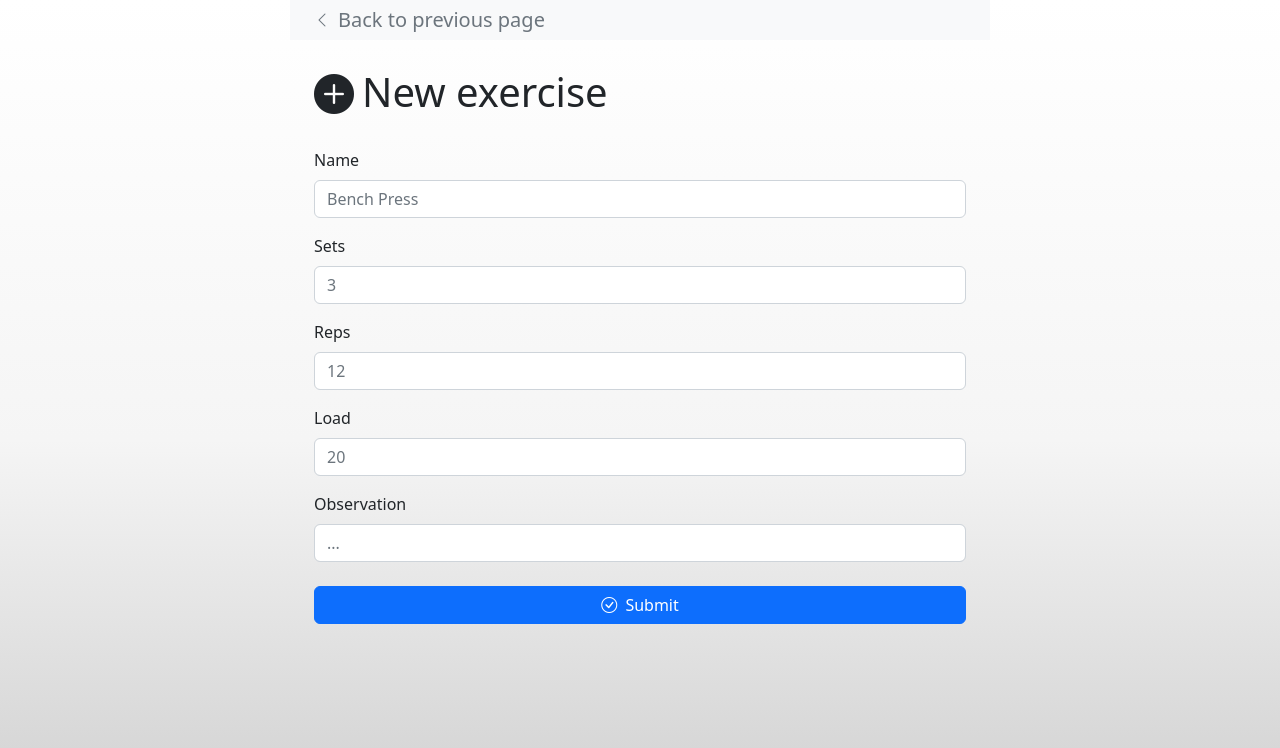
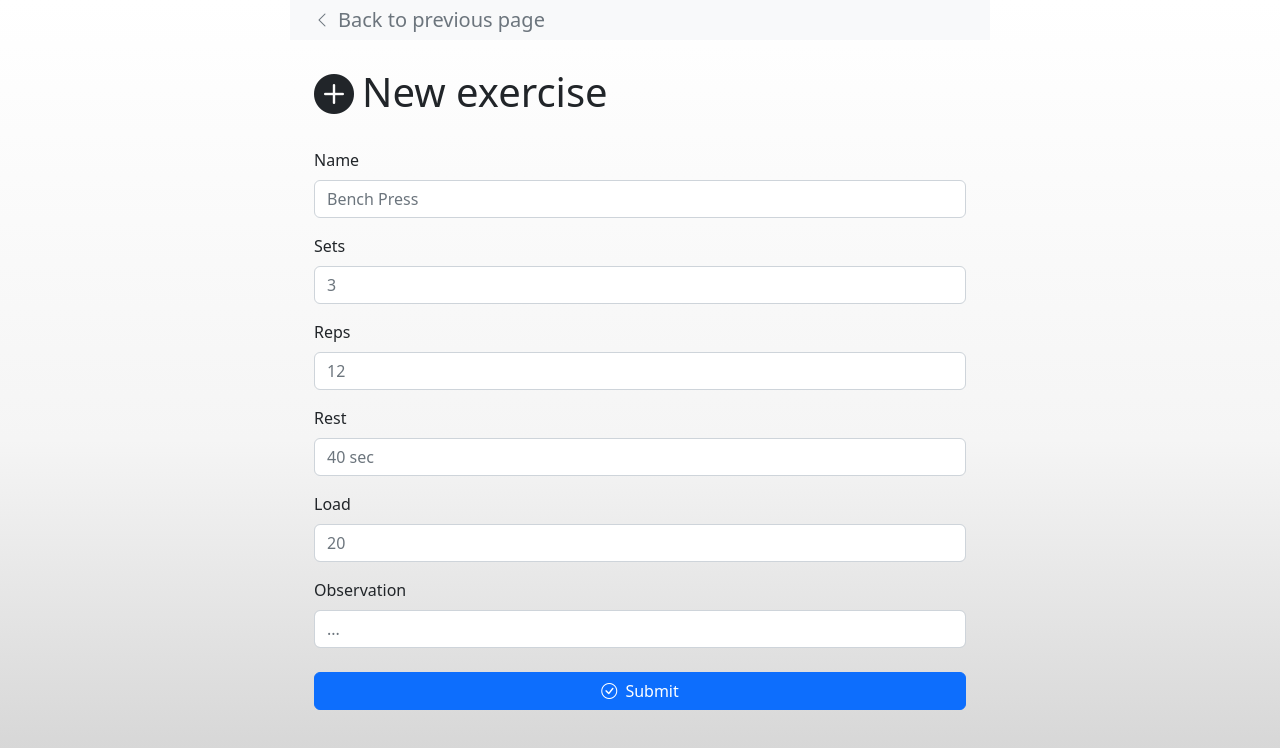
Before and after one commit to davigsousa/workout-manager, a Nuxt app: page /new-exercise/workout/1 in a window 1280 px wide. Shown: the top 748 px of the page. Built offline with nearby package versions, Linux system fonts and the light colour scheme.

Commit message:
feat: add rest to exercise models

```diff
--- a/components/PageHeader.vue
+++ b/components/PageHeader.vue
@@ -17,7 +17,7 @@
     >
       <i :class="'fs-1 bi bi-' + props.iconName"></i>
 
-      <h1 class="m-0 ms-2 mb-1">{{ props.pageTitle }}</h1>
+      <h1 class="m-0 ms-2 mb-1 text-wrap text-break">{{ props.pageTitle }}</h1>
     </header>
   </div>
 </template>
--- a/pages/index.vue
+++ b/pages/index.vue
@@ -32,7 +32,7 @@
           :to="'/workout/' + workout.id"
         >
           <div class="flex-fill">
-            <h5 class="card-title">{{ workout.name }}</h5>
+            <h5 class="card-title text-wrap text-break">{{ workout.name }}</h5>
             <p class="card-text">{{ workout.exercises.length }} exercises</p>
           </div>
 
--- a/pages/new-exercise/workout/[id].vue
+++ b/pages/new-exercise/workout/[id].vue
@@ -41,6 +41,17 @@
       </div>
 
       <div class="mb-3">
+        <label for="restInput" class="form-label">Rest</label>
+        <input
+          type="text"
+          class="form-control"
+          id="restInput"
+          placeholder="40 sec"
+          v-model="rest"
+        />
+      </div>
+
+      <div class="mb-3">
         <label for="loadInput" class="form-label">Load</label>
         <input
           type="text"
@@ -80,6 +91,7 @@ const workoutId = useRoute().params.id as string;
 const name = ref("");
 const sets = ref("");
 const reps = ref("");
+const rest = ref("");
 const load = ref("");
 const observation = ref("");
 
@@ -91,6 +103,7 @@ const handleSubmit = (e: Event) => {
     name: name.value,
     sets: sets.value,
     reps: reps.value,
+    rest: rest.value,
     load: load.value,
     observation: observation.value,
   });
--- a/pages/workout/[id].vue
+++ b/pages/workout/[id].vue
@@ -20,16 +20,21 @@
           class="card-body text-decoration-none d-flex flex-column"
         >
           <div class="d-flex flex-row">
-            <h5 class="card-title flex-fill">
+            <h5 class="card-title flex-grow-1 text-wrap text-break m-0">
               {{ exercise.name }}
             </h5>
 
-            <span>{{ exercise.sets }} x {{ exercise.reps }}</span>
+            <span class="text-nowrap fs-5"
+              >{{ exercise.sets }} x {{ exercise.reps }}</span
+            >
           </div>
 
           <div v-if="!!exercise.load" class="d-flex flex-row flex-wrap">
             <strong class="me-2">Load:</strong>
-            <span class="text-muted text-break">{{ exercise.load }}</span>
+            <span class="me-2 text-muted text-break">{{ exercise.load }}</span>
+
+            <strong class="me-2">Rest:</strong>
+            <span class="text-muted text-break">{{ exercise.rest }}</span>
           </div>
 
           <div v-if="!!exercise.observation" class="d-flex flex-row flex-wrap">
--- a/utils/entities.ts
+++ b/utils/entities.ts
@@ -4,6 +4,7 @@ export interface Exercise {
   sets?: string;
   reps?: string;
   load?: string;
+  rest?: string;
   observation?: string;
 }
 
```
